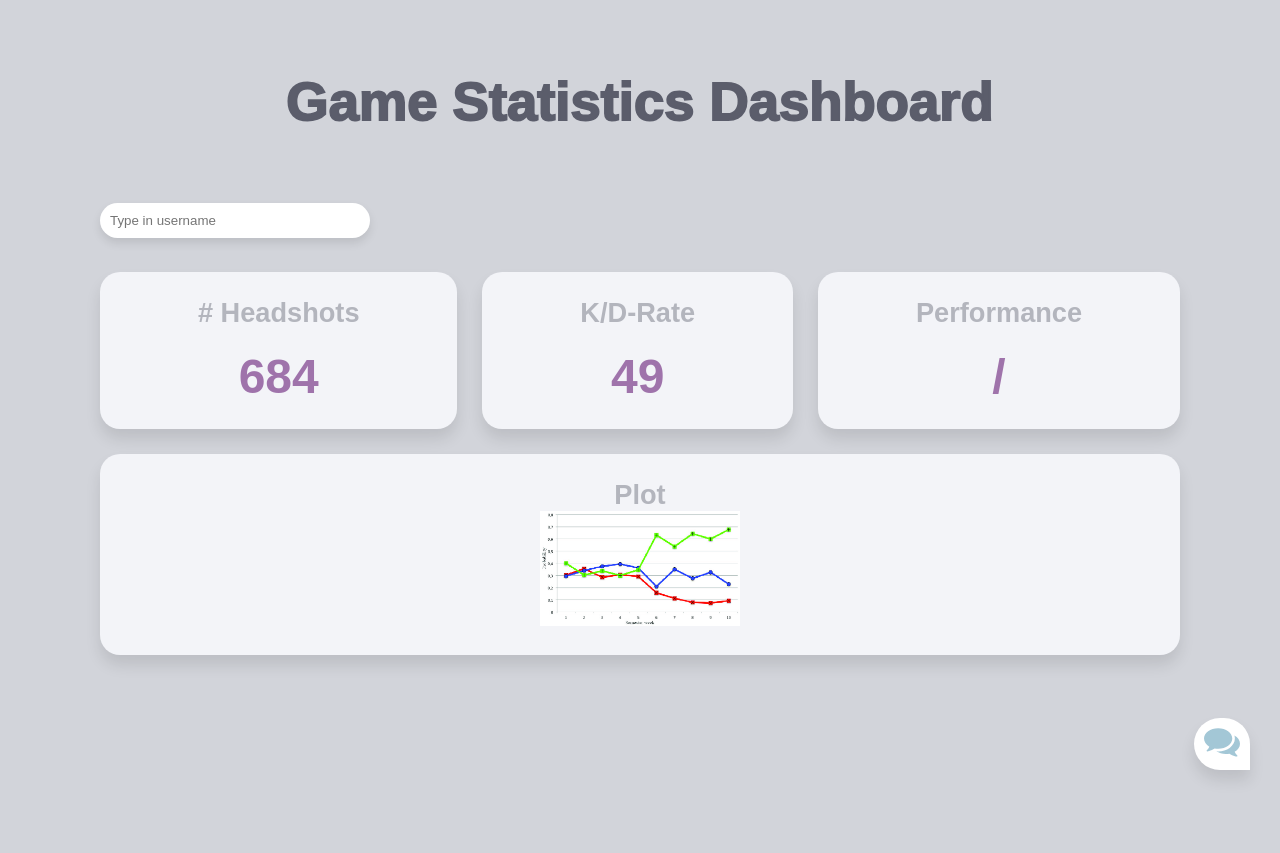
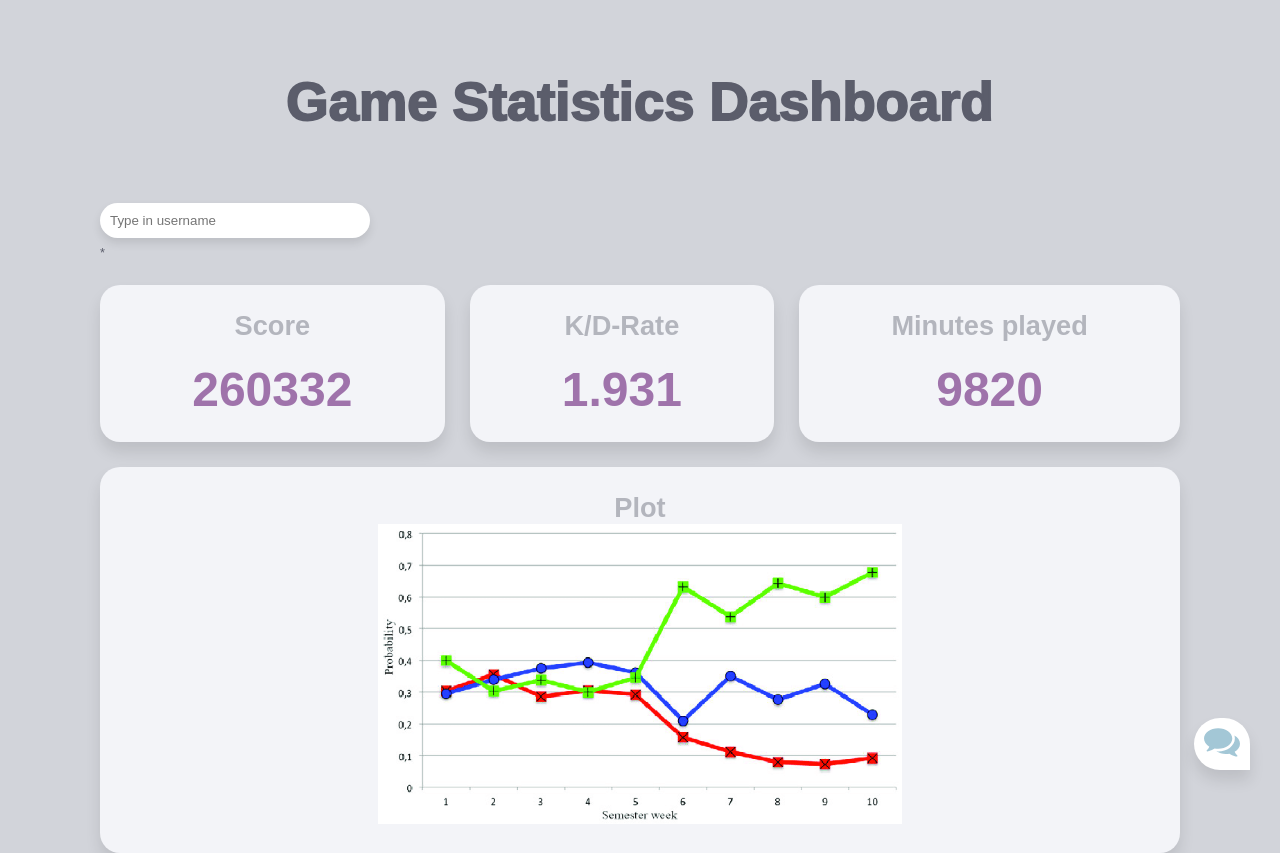
Before and after one commit to rubyy-y/Embodied-Conversational-Agent, a Flask app: page / in a window 1280 px wide. Before the commit the page ends 779 px from the top, so only its background shows below. Run offline with Flask 2, Linux system fonts and the light colour scheme; parts of the project's set-up code (start-up, migrations or seed data) failed here and were passed over.

Commit message:
some changes

```diff
--- a/intents.json
+++ b/intents.json
@@ -85,7 +85,7 @@
       {
         "tag": "topk",
         "patterns": [
-          "?..."
+          "topk"
         ],
         "responses": [
           "You asked about the topK."
@@ -221,7 +221,9 @@
         "patterns": [
           "Tell me a joke!",
           "Tell me something funny!",
-          "Do you know a joke?"
+          "Do you know a joke?",
+          "can you be funny?",
+          "joke"
         ],
         "responses": [
           "Why did the hipster burn his mouth? He drank the coffee before it was cool.",
--- a/static/app.js
+++ b/static/app.js
@@ -85,7 +85,12 @@ class Chatbox {
             this.updateChatText(chatbox)
             textField.value = ''
 
-        }).catch((error) => {
+        })
+        // .then (response => {
+        //     const header1 = document.getElementById("header1")
+        //     header1.innerHTML = response.header;
+        // })
+        .catch((error) => {
             console.error('oh no, an error:', error);
             this.updateChatText(chatbox)
             textField.value = ''
--- a/static/style.css
+++ b/static/style.css
@@ -253,7 +253,7 @@ body {
     text-align: center;
 }
 
-.widget {
+.widgets {
     display: grid;
     grid-template-areas:
         'headshots kd performance'
@@ -261,7 +261,7 @@ body {
     gap: 25px;
 }
 
-.widget > div {
+.widgets > div {
     background: var(--colorlight);
     text-align: center;
     padding: 25px;
@@ -270,11 +270,11 @@ body {
     transition: all 300ms ease;
 }
 
-.widget > div:hover{
+.widgets > div:hover{
     box-shadow: none;
 }
 
-.widget > div .value{    /* .value */
+.widgets > div .value{    /* .value */
     color: var(--accentcolor2);
     font-size: 300%;
     font-weight: 800;
--- a/templates/base.html
+++ b/templates/base.html
@@ -19,28 +19,28 @@
                 <input type="text" placeholder="Type in username" id="username">
             </div>
             <div class="status">
-                <p id="username_display"></p>
+                <p id="username_display">*</p>
             </div>
         </div>
-        <div class="widget">
-            <div class="headshots">
-                <h3 class="widget_header"># Headshots</h3>
-                <h1 class="value">684</h1>
+        <div class="widgets" id="widgets">
+            <div id="widget1">
+                <h3 class="widget_header" id="header1">Score</h3>
+                <h1 class="value" id="value1">260332</h1>
             </div>
 
             <div class="kd">
                 <h3 class="widget_header">K/D-Rate</h3>
-                <h1 class="value">49</h1>
+                <h1 class="value">1.931</h1>
             </div>
 
             <div class="performance">
-                <h3 class="widget_header">Performance</h3>
-                <h1 class="value">/</h1>
+                <h3 class="widget_header">Minutes played</h3>
+                <h1 class="value">9820</h1>
             </div>
 
             <div class="plot">
                 <h3 class="widget_header">Plot</h3>
-                <img src="../static/images/statistic.png" alt="performance" width="200">
+                <img src="../static/images/statistic.png" alt="performance" height="300">
             </div>
         </div>
 
--- a/train.py
+++ b/train.py
@@ -99,7 +99,7 @@ for epoch in range(num_epochs):
     if (epoch+1) % 100 == 0:
         print(f'epoch {epoch+1}/{num_epochs}, loss = {loss.item():.4f}')
 
-print(f'Final Loss, loss = {loss.item():.4f}')
+print(f'Final Loss: {loss.item():.4f}')
 
 # Save Model
 data = {
```
Also changed, not shown: app.py (+11 -0 lines), widgets.py (+26 -1 lines), 1 other file.
